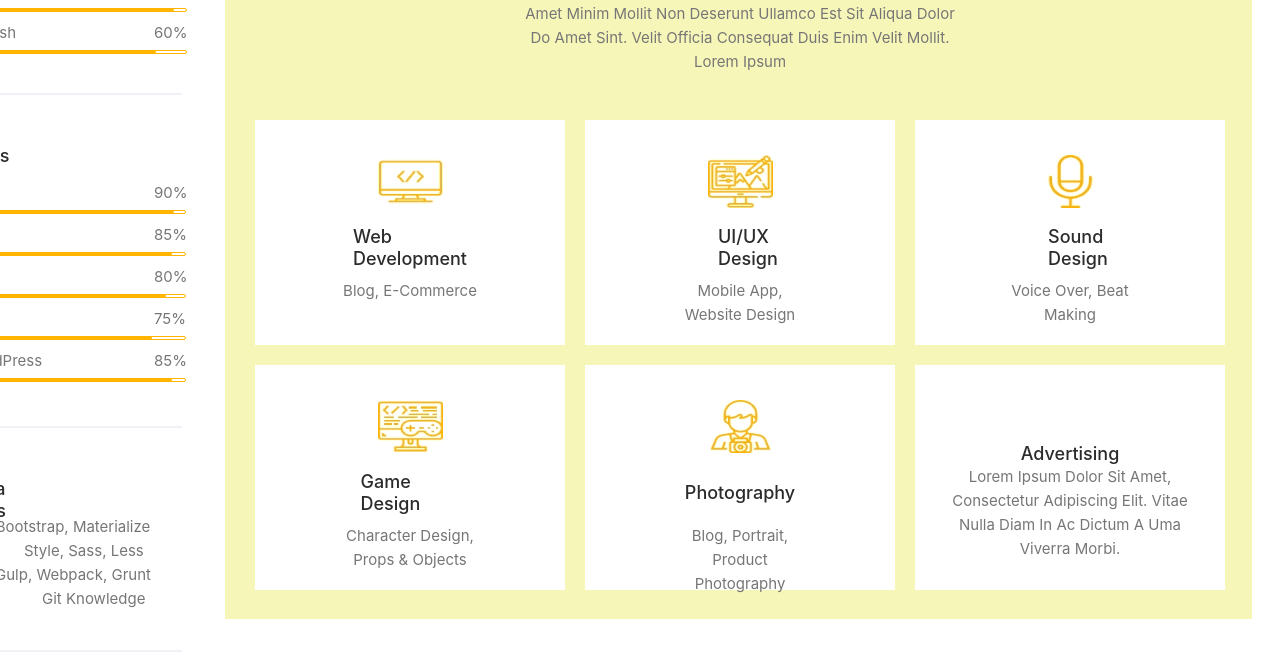
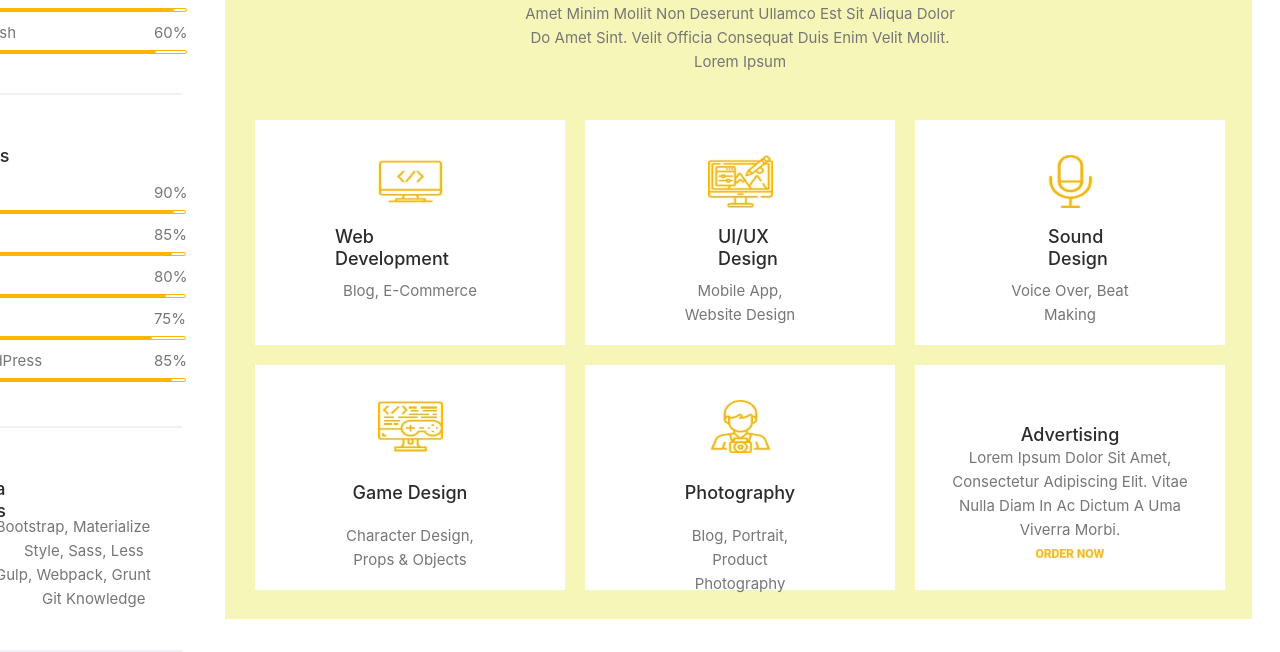
Before and after one commit to Billy-Bek/reja, a Node server app: template views/author.ejs in a window 1280 px wide; the page is wider, and only the part inside the window is pictured. Shown: the part 703-1355 px from the top of that part. Run offline with Node 20, Linux system fonts and the light colour scheme; the template is opened without the code that fills it, so the values that code supplies are empty.

Commit message:
fix: fully done perfectly

```diff
--- a/public/main.css
+++ b/public/main.css
@@ -1053,7 +1053,7 @@ position: absolute;
 }
 
 .main_frame .midd_bott .bott_tupy_web1 {
-    width: 99px;
+    width: 150px;
     height: 22px;
 
     color: rgb(43, 43, 43);
@@ -1182,5 +1182,15 @@ background: rgb(43, 43, 43);
     display: flex;
     justify-content: space-between;
     margin-bottom: 40px;
+}
 
+.bott_icons_11 {
+    margin-top: 25px;
+    /* position: absolute; */
+
+    /* display: flex;
+    justify-content: center;
+    align-items: center; */
+
+    /* margin-right: 5px; */
 }
--- a/views/author.ejs
+++ b/views/author.ejs
@@ -212,6 +212,7 @@
                       <div class="midd_2_box">
                       <div class="bott_tupy_web1">Advertising</div>
                       <div class="bott_tupy_blog1">Lorem Ipsum Dolor Sit Amet, Consectetur Adipiscing Elit. Vitae Nulla Diam In Ac Dictum A Uma Viverra Morbi.</div>
+                      <div> <img src="btn_icon/order.jpeg" class="bott_icons_11" alt=""></div>
                       <!-- <img src="btn_icon/order.jpeg" class="bott_icons_1" alt="">   -->
                       </div>
                 </div>
```
Also changed, not shown: public/author/images/profile (1).jpeg (renamed from public/author/images/Profile (1).jpeg).
